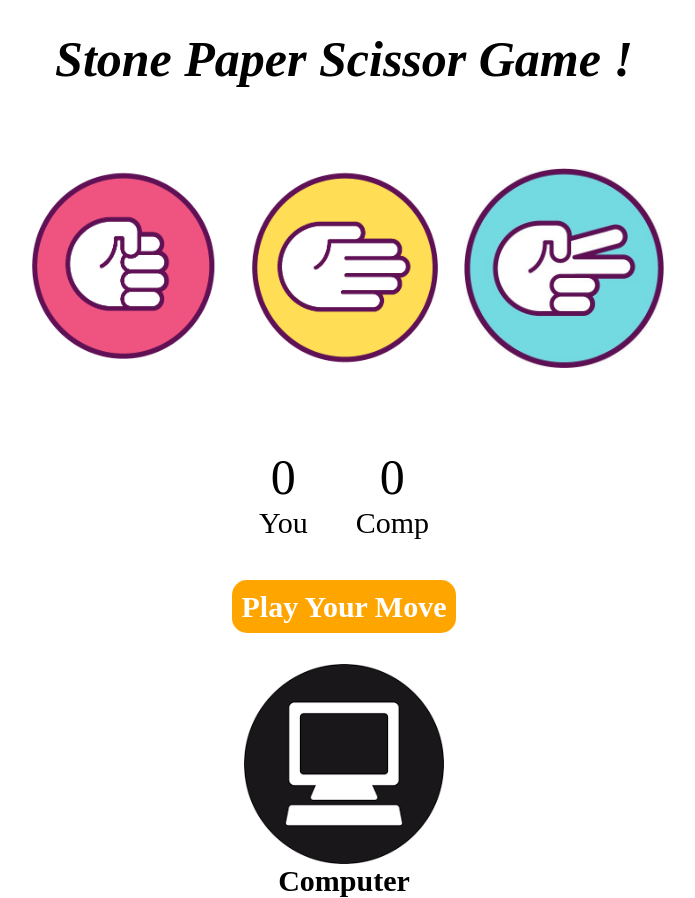
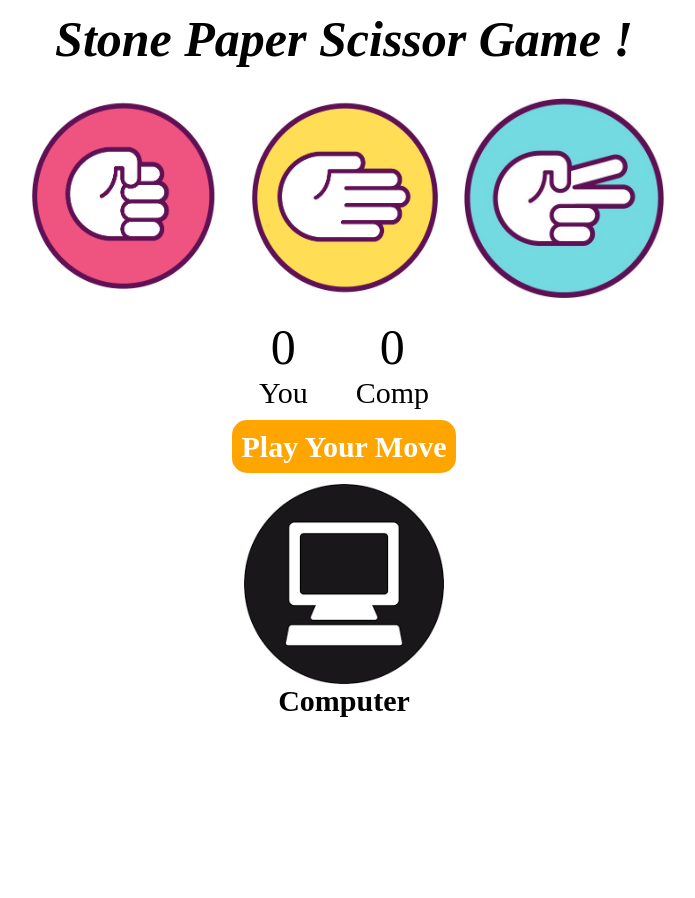
Before and after one commit to SaurabhPrajapati21/Js-mini-Projects, a plain HTML site: page index.html in a window 1280 px wide. Shown: the whole page, without its empty margins (296-991 px from the left). After the commit the page ends 800 px from the top, so only its background shows below. Drawn offline with Linux system fonts and the light colour scheme.

Commit message:
Update style.css

```diff
--- a/style.css
+++ b/style.css
@@ -14,17 +14,17 @@
 }
 
 h1 {
-  margin-top: 30px;
+  margin-top: 10px;
   font-size: 50px;
 }
 .choices {
-  margin-top: 80px;
+  margin-top: 30px;
   display: flex;
   justify-content: center;
   column-gap: 20px;
 }
 .scores {
-  margin-top: 80px;
+  margin-top: 20px;
   font-size: 30px;
   display: flex;
   justify-content: center;
@@ -44,10 +44,10 @@ h1 {
   border-radius: 15px;
 }
 .result {
-  margin-top: 50px;
+  margin-top: 20px;
 }
 .outerdiv {
-  margin-top: 40px;
+  margin-top: 20px;
   display: flex;
   justify-content: center;
   align-items: center;
```
